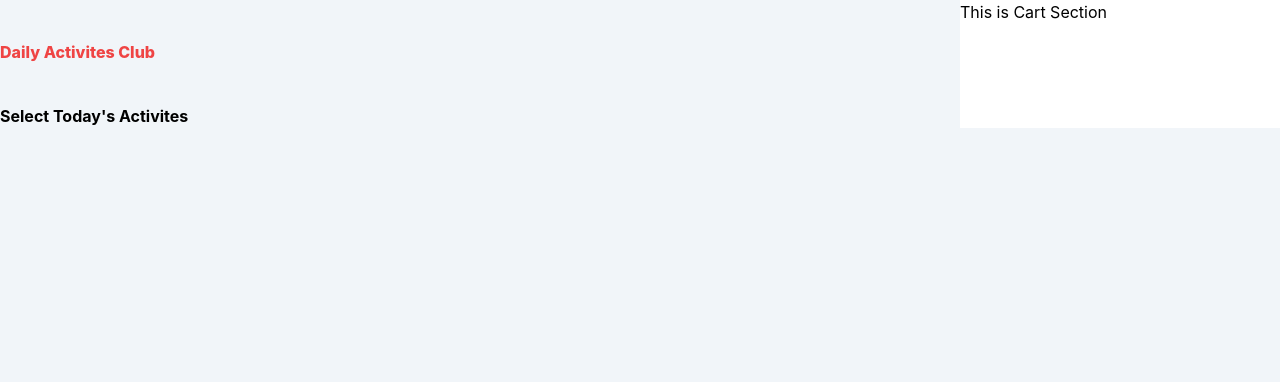
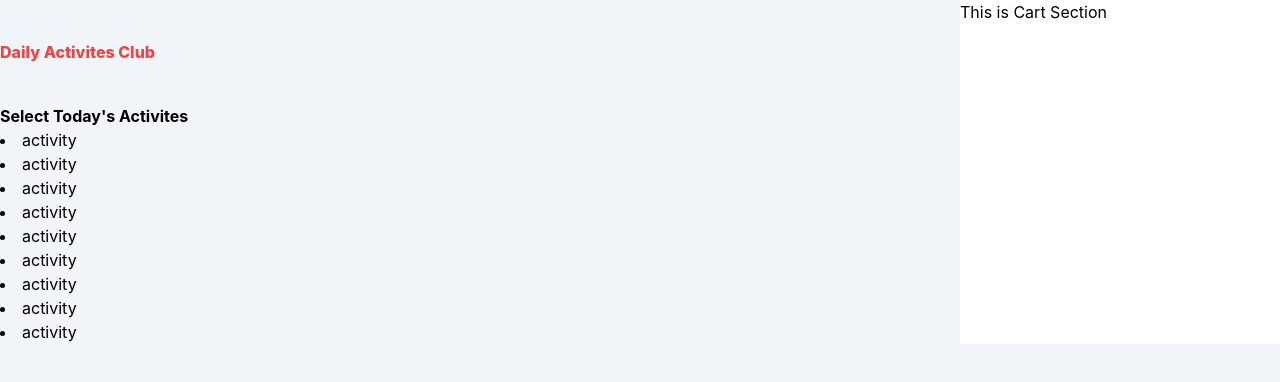
Before and after one commit to Nafis-Fahim50/daily-activites-club, a React (Create React App) app: page / in a window 1280 px wide. Shown: the top 382 px of the page. Built offline with nearby package versions, Linux system fonts and the light colour scheme.

Commit message:
crate activity component

```diff
--- a/src/components/Activites/Activites.js
+++ b/src/components/Activites/Activites.js
@@ -1,9 +1,13 @@
 import React from 'react';
 
-const Activites = () => {
+const Activites = ({activites}) => {
+    console.log(activites)
     return (
         <div>
             <h1 className='font-bold mt-10'>Select Today's Activites</h1>
+            {
+                activites.map(activity => <li>activity</li>)
+            }
         </div>
     );
 };
--- a/src/components/Home/Home.js
+++ b/src/components/Home/Home.js
@@ -15,7 +15,9 @@ const Home = () => {
             <div className='home-container'>
                 <div>
                 <h1 className='text-red-500 font-extrabold mt-10'>Daily Activites Club</h1>
-                    <Activites></Activites>
+                    <Activites
+                    activites = {activites}
+                    ></Activites>
                 </div>
                 <div className='bg-white'>
                     This is Cart Section
```
Also changed, not shown: src/components/Activity/Activity.js (added, +11 -0 lines), src/components/Activity/Activity.css (added).
